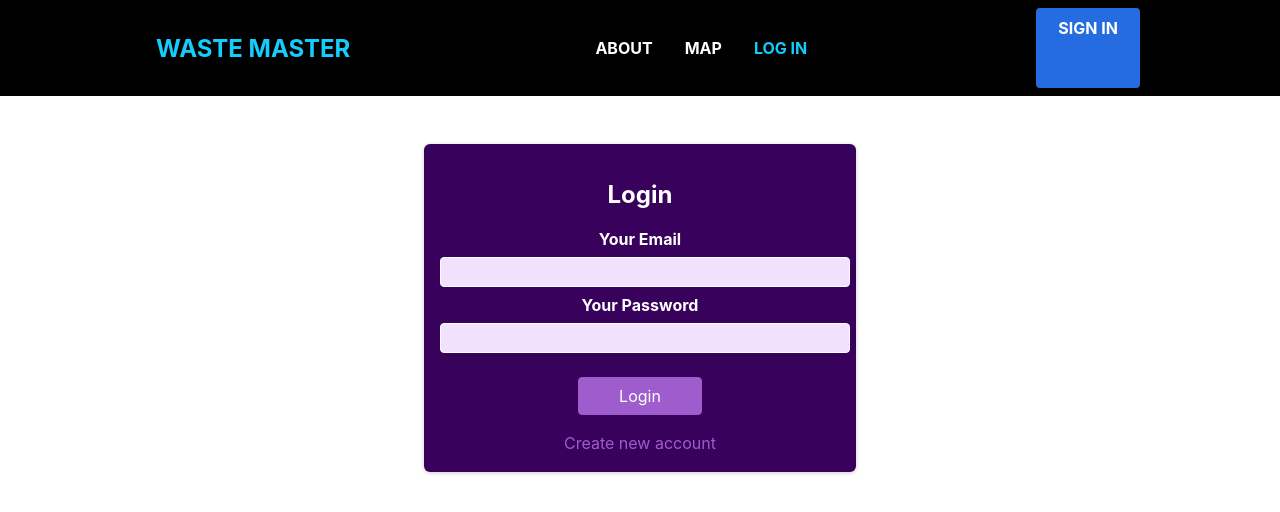
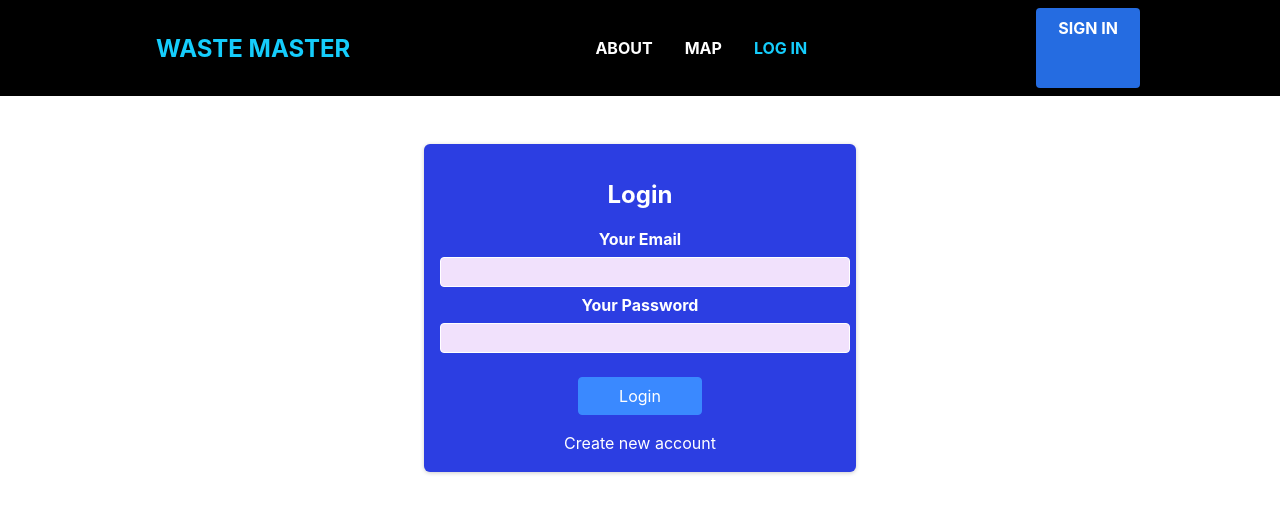
Before and after one commit to dhatchi711/wastemaster2.0, a React (Create React App) app: page /login in a window 1280 px wide. Shown: the top 512 px of the page. Built offline with nearby package versions, Linux system fonts and the light colour scheme.

Commit message:
created login in page frontend

```diff
--- a/src/Components/Auth/AuthForm.module.css
+++ b/src/Components/Auth/AuthForm.module.css
@@ -3,7 +3,7 @@
     width: 95%;
     max-width: 25rem;
     border-radius: 6px;
-    background-color: #38015c;
+    background-color: #2c3ee2;
     box-shadow: 0 1px 4px rgba(0, 0, 0, 0.2);
     padding: 1rem;
     text-align: center;
@@ -28,7 +28,7 @@
   .control input {
     font: inherit;
     background-color: #f1e1fc;
-    color: #38015c;
+    color: #2c3ee2;
     border-radius: 4px;
     border: 1px solid white;
     width: 100%;
@@ -47,26 +47,26 @@
     cursor: pointer;
     font: inherit;
     color: white;
-    background-color: #9f5ccc;
-    border: 1px solid #9f5ccc;
+    background-color: #3a89ff;
+    border: 1px solid #3a89ff;
     border-radius: 4px;
     padding: 0.5rem 2.5rem;
   }
 
   .actions button:hover {
-    background-color: #873abb;
-    border-color: #873abb;
+    background-color: #3a89ff;
+    border-color: #3a89ff;
   }
 
   .actions .toggle {
     margin-top: 1rem;
     background-color: transparent;
-    color: #9f5ccc;
+    color: white;
     border: none;
     padding: 0.15rem 1.5rem;
   }
 
   .actions .toggle:hover {
     background-color: transparent;
-    color: #ae82cc;
+    color: #3a89ff;
   }
```
